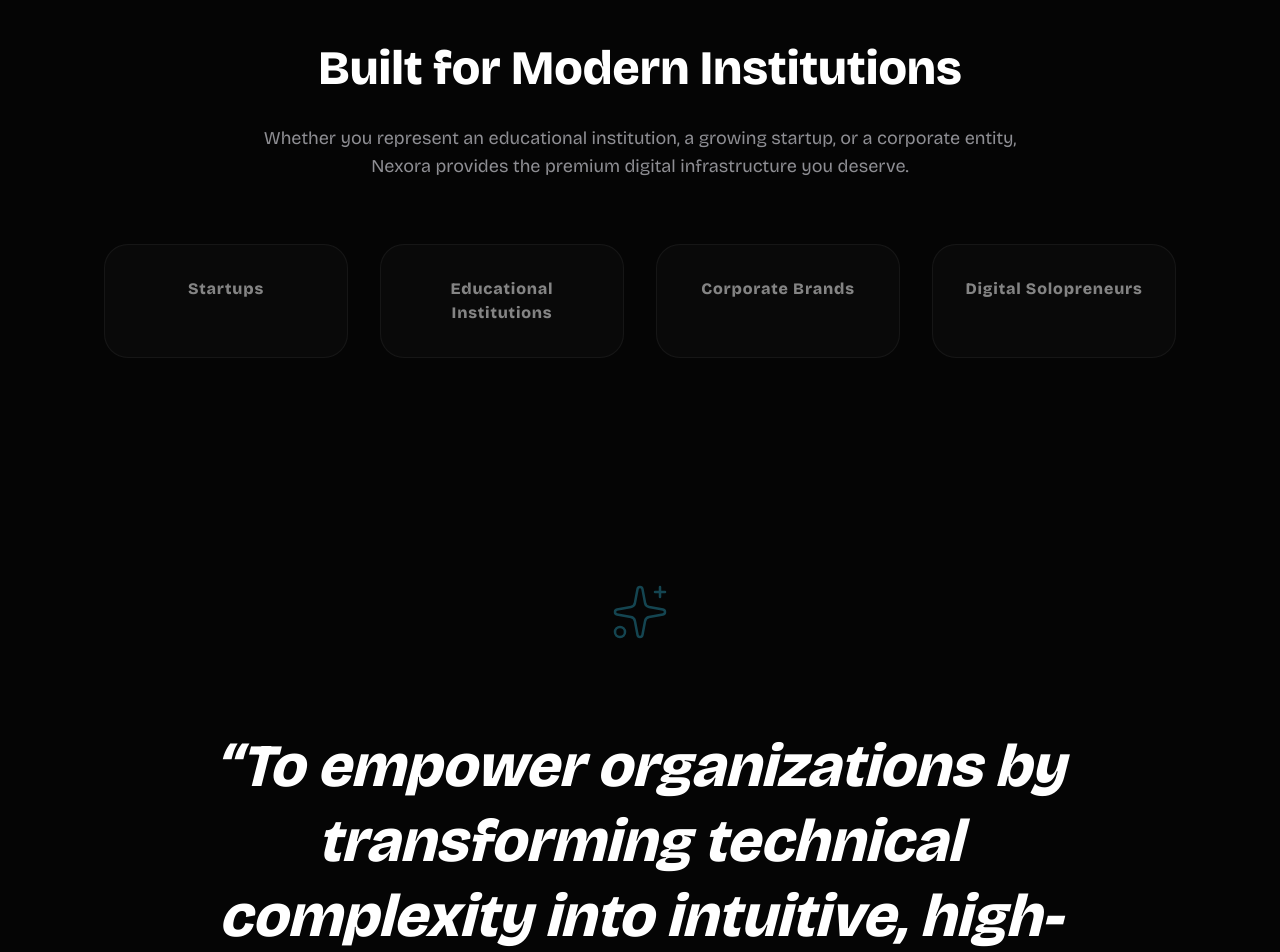
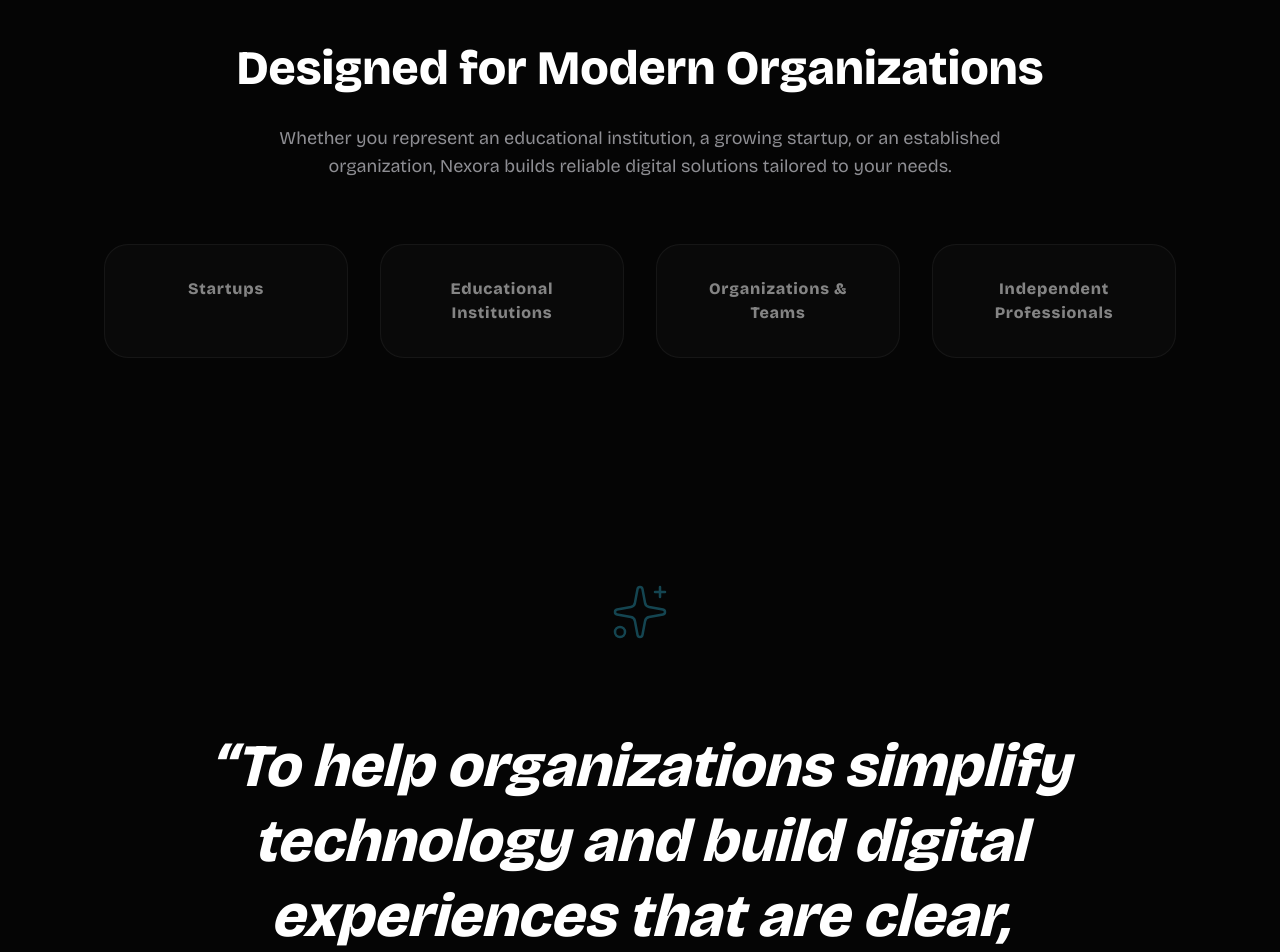
Before and after one commit to navaneethpv/nexora-agency, a Next.js app: page /about in a window 1280 px wide. Shown: the part 2800-3752 px from the top of the page. Built offline with nearby package versions, Linux system fonts and the light colour scheme.

Commit message:
docs: Refine About page content, including headings, descriptions, and the company vision statement, for improved clarity and audience representation.

```diff
--- a/src/app/about/page.tsx
+++ b/src/app/about/page.tsx
@@ -226,13 +226,13 @@ export default function AboutPage() {
             <section className="py-24 relative overflow-hidden">
                 <div className="section-container text-center">
                     <ScrollReveal>
-                        <h2 className="text-3xl md:text-5xl font-bold mb-8">Built for Modern Institutions</h2>
+                        <h2 className="text-3xl md:text-5xl font-bold mb-8">Designed for Modern Organizations</h2>
                         <p className="max-w-3xl mx-auto text-secondary text-lg mb-16 font-medium">
-                            Whether you represent an educational institution, a growing startup, or a corporate entity, Nexora provides the premium digital infrastructure you deserve.
+                            Whether you represent an educational institution, a growing startup, or an established organization, Nexora builds reliable digital solutions tailored to your needs.
                         </p>
 
                         <div className="grid grid-cols-2 md:grid-cols-4 gap-8">
-                            {["Startups", "Educational Institutions", "Corporate Brands", "Digital Solopreneurs"].map((type, i) => (
+                            {["Startups", "Educational Institutions", "Organizations & Teams", "Independent Professionals"].map((type, i) => (
                                 <div key={i} className="py-8 px-6 rounded-3xl border border-white/5 bg-white/2 font-bold text-white/50 tracking-wider hover:text-white hover:border-accent/40 transition-all duration-300">
                                     {type}
                                 </div>
@@ -253,7 +253,7 @@ export default function AboutPage() {
                         </ScrollReveal>
                         <ScrollReveal>
                             <h2 className="text-3xl md:text-5xl lg:text-6xl font-bold italic leading-tight">
-                                &ldquo;To empower organizations by transforming technical complexity into intuitive, high-performance digital experiences that people love to use.&rdquo;
+                                &ldquo;To help organizations simplify technology and build digital experiences that are clear, reliable, and easy to use.&rdquo;
                             </h2>
                             <p className="text-accent font-bold tracking-[0.2em] uppercase mt-12">The Nexora Vision</p>
                         </ScrollReveal>
```
